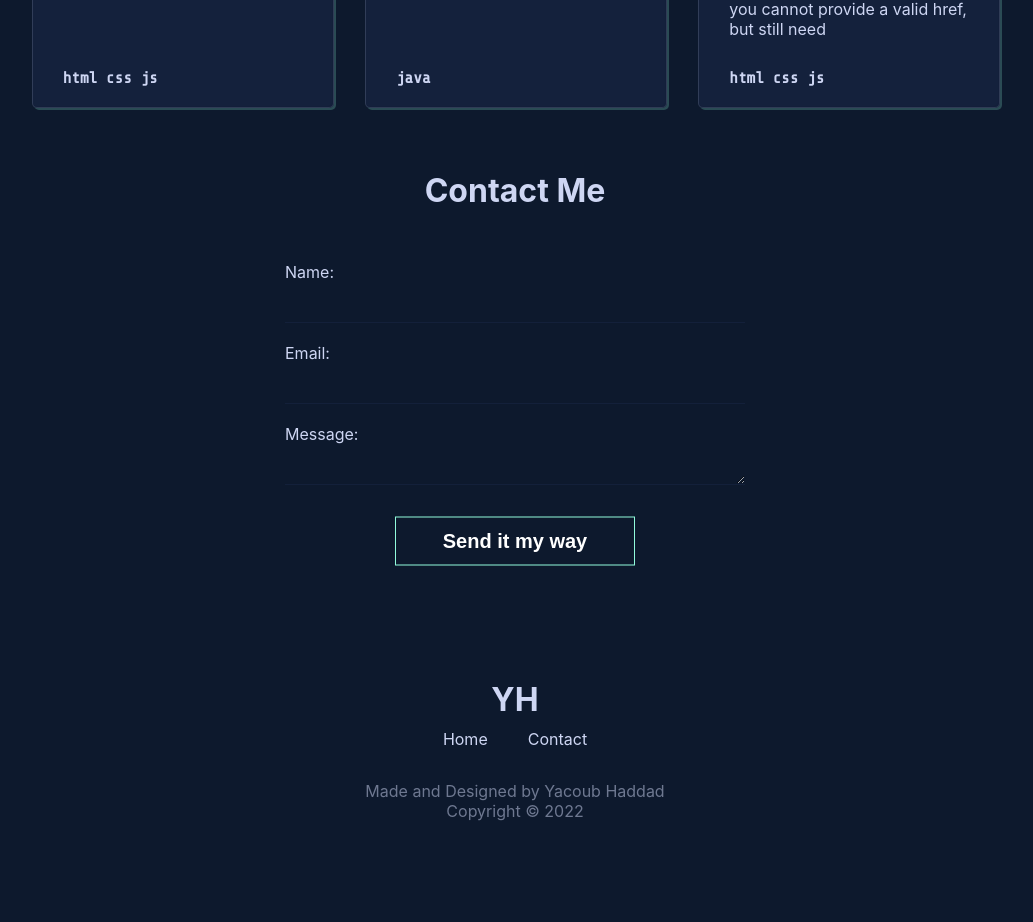
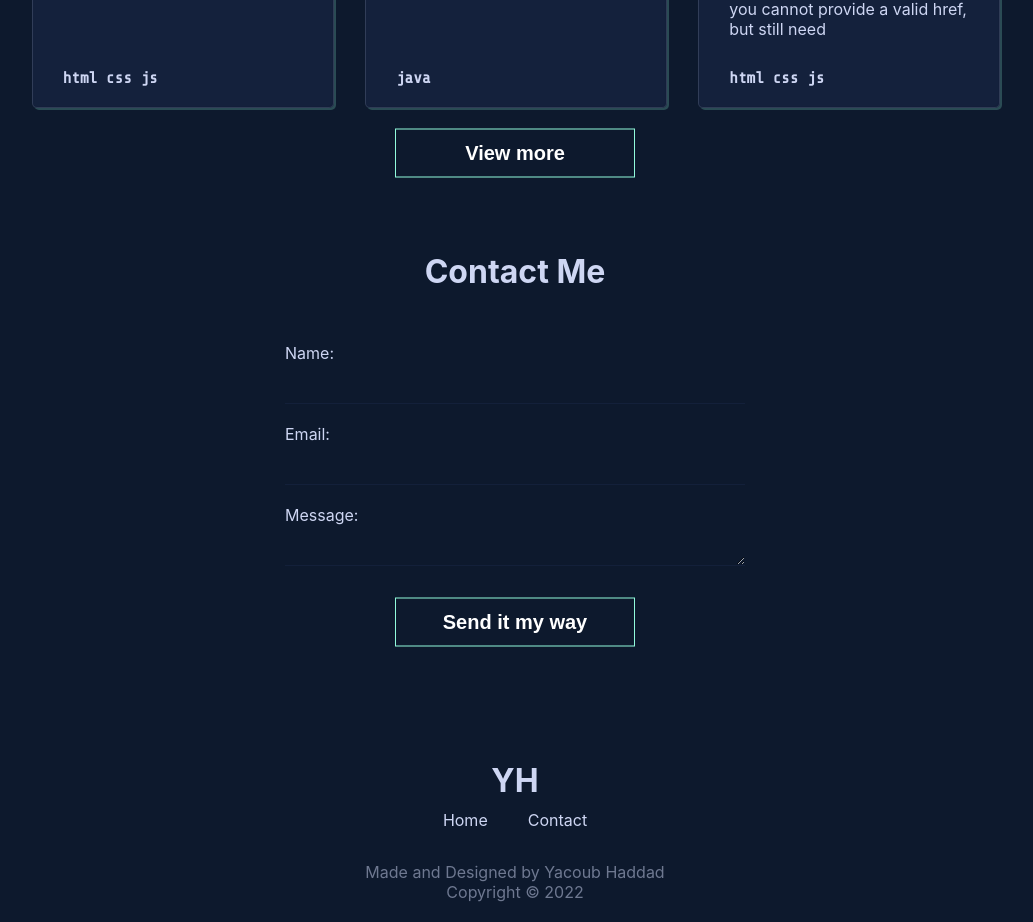
Before and after one commit to yacoub33/yh-e-prot-react, a React (Create React App) app: page / in a window 1280 px wide. Shown: the part 2080-3002 px from the top of the page, without its empty margins (125-1158 px from the left). Before the commit the page ends 2921 px from the top, so only its background shows below. Built offline with nearby package versions, Linux system fonts and the light colour scheme.

Commit message:
view more

```diff
--- a/src/components/Projects.jsx
+++ b/src/components/Projects.jsx
@@ -33,6 +33,9 @@ function Projects({ title, languages, description }) {
           />
         </div>
       </div>
+      <button id="btn" class="form__submit">
+        View more
+      </button>
     </section>
   );
 }
--- a/src/index.css
+++ b/src/index.css
@@ -341,8 +341,9 @@ form {
 }
 
 .form__submit:active {
-  border-color: #496af0;
-  color: #496af0;
+  border-color: rgb(145, 251, 219);
+  color: rgb(13, 25, 45);
+  background-color: rgb(145, 251, 219);
 }
 
 .form__item--label {
```
